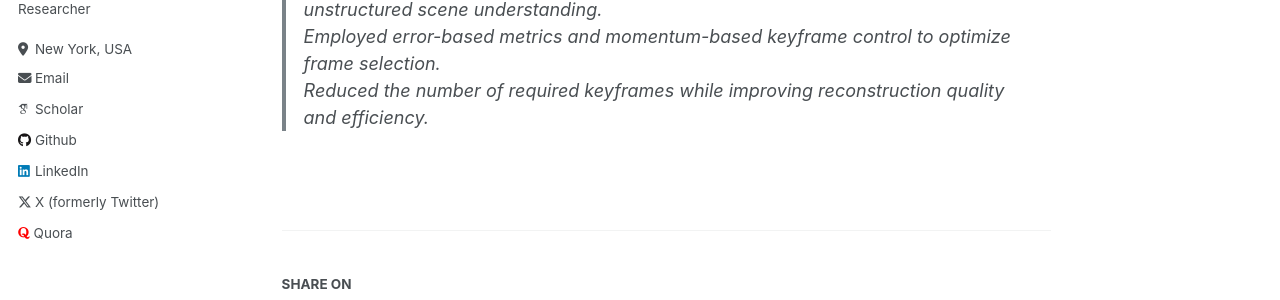
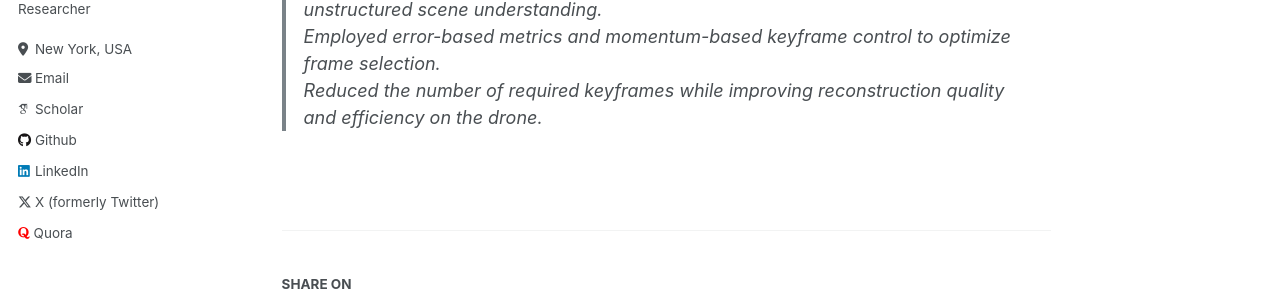
Before and after one commit to jhakrraman/jhakrraman.github.io, a Jekyll site: the page built from _portfolio/45_ARPL_NYU.md, in a window 1280 px wide and 1226 px high. Shown: the part 378-678 px from the top of the window. Built offline with Jekyll 4.4.1, drawn with Linux system fonts in a browser that asks for light colours; some web fonts are replaced.

Commit message:
Specify keyframe improvement context for drone usage
Clarified the context of keyframe reduction in drone applications.

```diff
--- a/_portfolio/45_ARPL_NYU.md
+++ b/_portfolio/45_ARPL_NYU.md
@@ -12,4 +12,4 @@ location: "New York, USA"
 >Focused on scene reconstruction in dynamic environments using a transformer-based architecture.
 >Developed a model to regress point maps directly from RGB images for unstructured scene understanding.
 >Employed error-based metrics and momentum-based keyframe control to optimize frame selection.
->Reduced the number of required keyframes while improving reconstruction quality and efficiency.
+>Reduced the number of required keyframes while improving reconstruction quality and efficiency on the drone.
```
